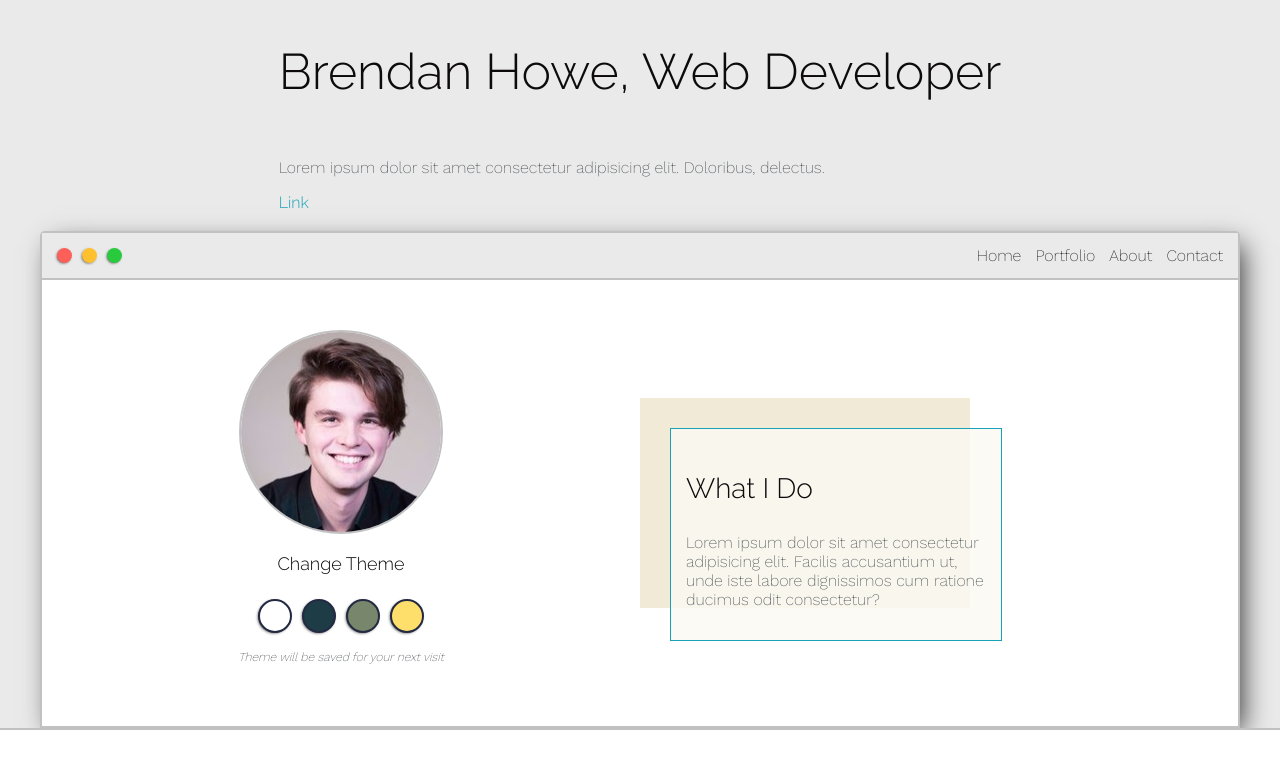
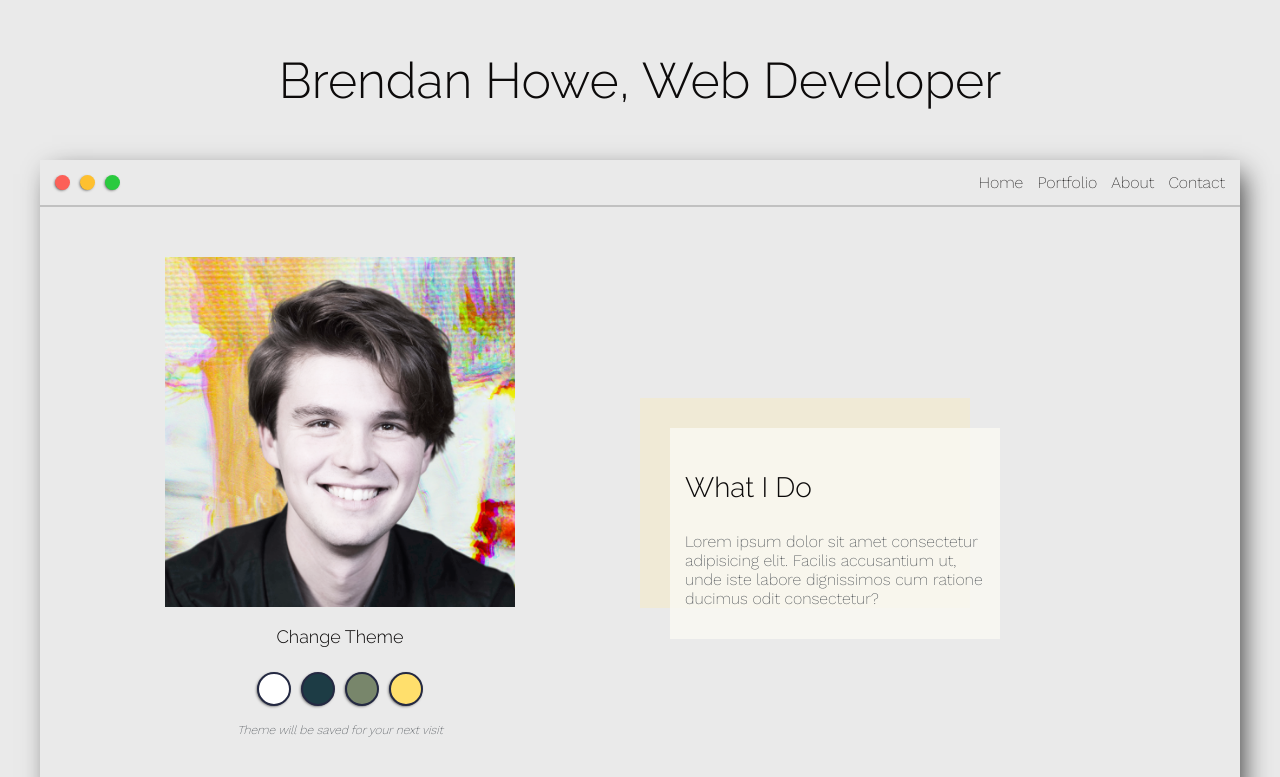
Before and after one commit to bhowe111/portfolio-3, a plain HTML site: page index.html in a window 1280 px wide. Shown: the top 777 px of the page. Drawn offline with nearby package versions, Linux system fonts and the light colour scheme.

Commit message:
headshot options added

```diff
--- a/index.html
+++ b/index.html
@@ -30,8 +30,6 @@
     <div class="main-container">
       <div class="greeting-wrapper">
         <h1>Brendan Howe, Web Developer</h1>
-        <p>Lorem ipsum dolor sit amet consectetur adipisicing elit. Doloribus, delectus.</p>
-        <a href="#">Link</a><br/>
       </div>
 
       <div class="intro-wrapper">
@@ -54,7 +52,7 @@
 
         </div>
         <div class="left-column">
-          <img src="images/bhowe linkedin headshot circle.jpeg" id="profile-pic" alt="profile picture">
+          <img src="images/bhowe-headshot-nobg-bob-fringe-sq.png" id="profile-pic" alt="profile picture">
           <h5 style="text-align: center; line-height: 0;">Change Theme</h5>
 
           <div id="theme-options-wrapper">
--- a/styles/main.css
+++ b/styles/main.css
@@ -65,7 +65,7 @@ h6 { font-size: 16px;}
 
 .s2 {
   background-color: var(--secondaryColor);
-  border-bottom: 2px solid var(--borderColor);
+  border-bottom: 1px solid var(--borderColor);
   overflow: auto;
 }
 
@@ -83,8 +83,6 @@ h6 { font-size: 16px;}
 }
 
 .intro-wrapper {
-  background-color: var(--secondaryColor);
-  border: 2px solid var(--borderColor);
   border-radius: 5px 5px 0 0;
 
   box-shadow: 7px 9px 26px -5px rgba(0,0,0,0.79);
@@ -165,11 +163,9 @@ h6 { font-size: 16px;}
   display: block;
   margin: 0 auto;
 
-  height: 200px;
-  width: 200px;
+  height: 350px;
+  width: 350px;
   object-fit: cover;
-  border: 2px solid var(--borderColor);
-  border-radius: 50%;
 }
 
 /* ----------------------------- Themes */
@@ -239,7 +235,6 @@ h6 { font-size: 16px;}
 
 #preview {
   width: 300px;
-  border: 1.5px solid #17a2b8;
   background-color: var(--previewBg);
   padding: 15px;
   position: relative;
```
Also changed, not shown: images/bhowe-headshot-dust-nobg-square.png (added), images/bhowe-headshot-nobg-bob-fringe-sq.png (added), images/kodak-headshots-nobg.png (added), 3 other files.
